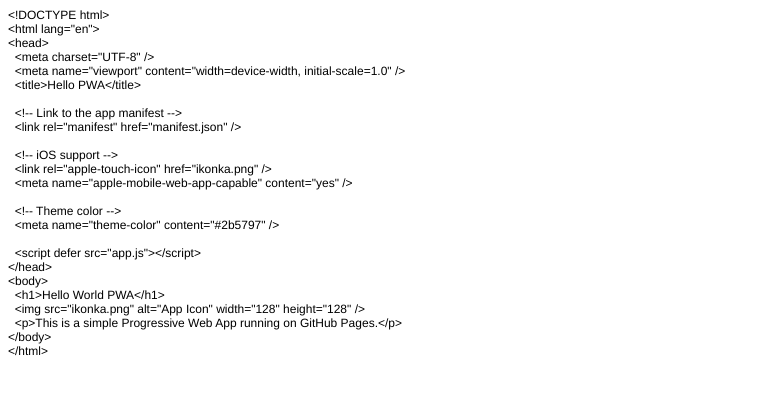
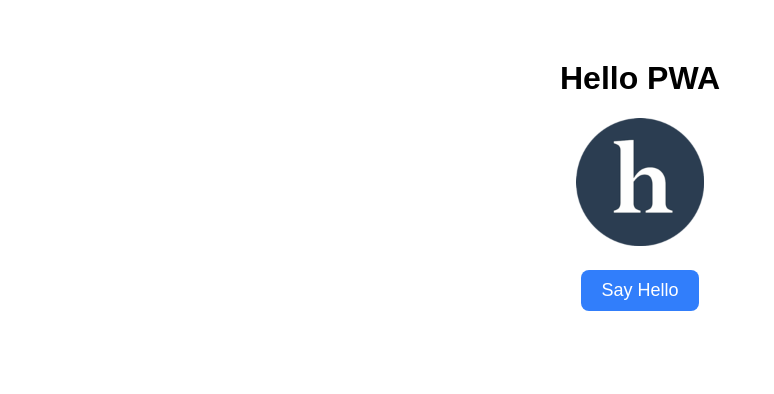
Before and after one commit to donmateo-create/arka, a plain HTML site: page index.html in a window 1280 px wide. Shown: the whole page, without its empty margins (0-774 px from the left). Drawn offline with Linux system fonts and the light colour scheme.

Commit message:
Update index.html

```diff
--- a/index.html
+++ b/index.html
@@ -1,41 +1,52 @@
-<!DOCTYPE html PUBLIC "-//W3C//DTD HTML 4.01//EN" "http://www.w3.org/TR/html4/strict.dtd">
-<html>
+<!DOCTYPE html>
+<html lang="en">
 <head>
-  <meta http-equiv="Content-Type" content="text/html; charset=utf-8">
-  <meta http-equiv="Content-Style-Type" content="text/css">
-  <title></title>
-  <meta name="Generator" content="Cocoa HTML Writer">
-  <meta name="CocoaVersion" content="2575.4">
-  <style type="text/css">
-    p.p1 {margin: 0.0px 0.0px 0.0px 0.0px; font: 12.0px Helvetica}
-    p.p2 {margin: 0.0px 0.0px 0.0px 0.0px; font: 12.0px Helvetica; min-height: 14.0px}
+  <meta charset="UTF-8" />
+  <meta name="viewport" content="width=device-width, initial-scale=1.0" />
+  <title>Hello PWA</title>
+
+  <!-- App icon -->
+  <link rel="icon" href="ikonka.png" />
+
+  <!-- Manifest -->
+  <link rel="manifest" href="manifest.json" />
+
+  <!-- PWA colors -->
+  <meta name="theme-color" content="#317EFB"/>
+
+  <!-- Styles -->
+  <style>
+    body {
+      font-family: Arial, sans-serif;
+      text-align: center;
+      margin-top: 60px;
+    }
+    img {
+      width: 128px;
+      height: 128px;
+    }
+    button {
+      margin-top: 20px;
+      padding: 10px 20px;
+      font-size: 18px;
+      background-color: #317EFB;
+      color: white;
+      border: none;
+      border-radius: 8px;
+      cursor: pointer;
+    }
+    button:hover {
+      background-color: #225EC8;
+    }
   </style>
 </head>
 <body>
-<p class="p1">&lt;!DOCTYPE html&gt;</p>
-<p class="p1">&lt;html lang="en"&gt;</p>
-<p class="p1">&lt;head&gt;</p>
-<p class="p1"><span class="Apple-converted-space">  </span>&lt;meta charset="UTF-8" /&gt;</p>
-<p class="p1"><span class="Apple-converted-space">  </span>&lt;meta name="viewport" content="width=device-width, initial-scale=1.0" /&gt;</p>
-<p class="p1"><span class="Apple-converted-space">  </span>&lt;title&gt;Hello PWA&lt;/title&gt;</p>
-<p class="p2"><br></p>
-<p class="p1"><span class="Apple-converted-space">  </span>&lt;!-- Link to the app manifest --&gt;</p>
-<p class="p1"><span class="Apple-converted-space">  </span>&lt;link rel="manifest" href="manifest.json" /&gt;</p>
-<p class="p2"><br></p>
-<p class="p1"><span class="Apple-converted-space">  </span>&lt;!-- iOS support --&gt;</p>
-<p class="p1"><span class="Apple-converted-space">  </span>&lt;link rel="apple-touch-icon" href="ikonka.png" /&gt;</p>
-<p class="p1"><span class="Apple-converted-space">  </span>&lt;meta name="apple-mobile-web-app-capable" content="yes" /&gt;</p>
-<p class="p2"><br></p>
-<p class="p1"><span class="Apple-converted-space">  </span>&lt;!-- Theme color --&gt;</p>
-<p class="p1"><span class="Apple-converted-space">  </span>&lt;meta name="theme-color" content="#2b5797" /&gt;</p>
-<p class="p2"><br></p>
-<p class="p1"><span class="Apple-converted-space">  </span>&lt;script defer src="app.js"&gt;&lt;/script&gt;</p>
-<p class="p1">&lt;/head&gt;</p>
-<p class="p1">&lt;body&gt;</p>
-<p class="p1"><span class="Apple-converted-space">  </span>&lt;h1&gt;Hello World PWA&lt;/h1&gt;</p>
-<p class="p1"><span class="Apple-converted-space">  </span>&lt;img src="ikonka.png" alt="App Icon" width="128" height="128" /&gt;</p>
-<p class="p1"><span class="Apple-converted-space">  </span>&lt;p&gt;This is a simple Progressive Web App running on GitHub Pages.&lt;/p&gt;</p>
-<p class="p1">&lt;/body&gt;</p>
-<p class="p1">&lt;/html&gt;</p>
+  <h1>Hello PWA</h1>
+  <img src="ikonka.png" alt="App Icon" />
+  <div>
+    <button id="helloButton">Say Hello</button>
+  </div>
+
+  <script src="app.js"></script>
 </body>
 </html>
```
